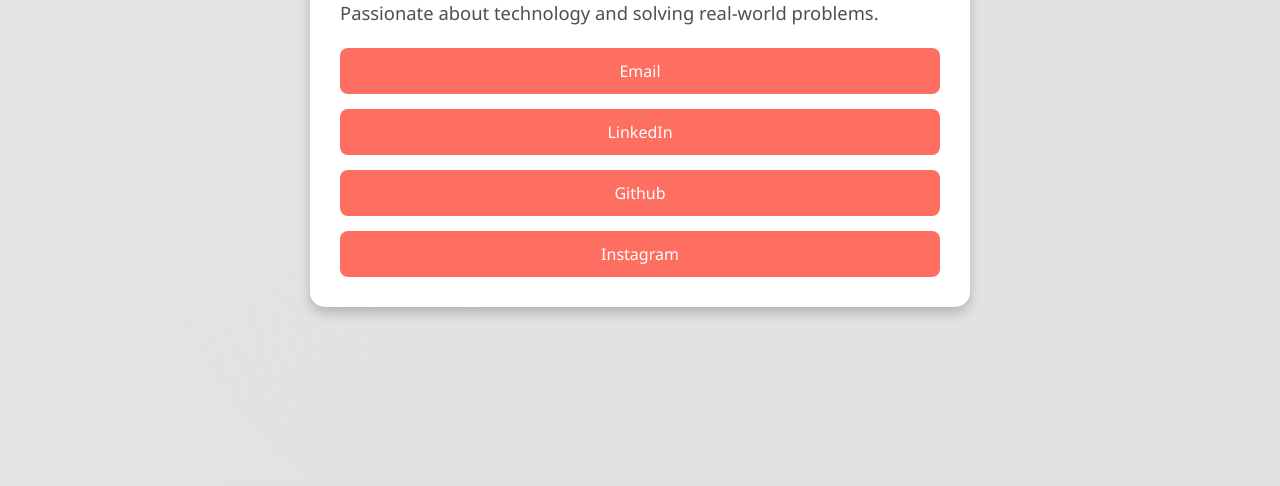
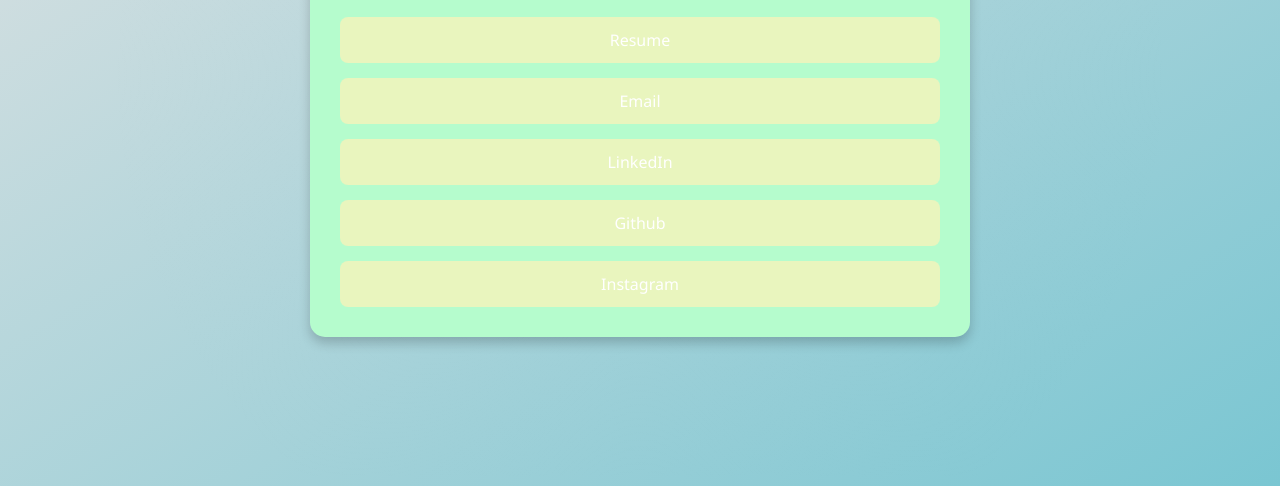
Before and after one commit to rupesh988/me, a plain HTML site: page index.html in a window 1280 px wide. Shown: the part 334-820 px from the top of the page. Drawn offline with Linux system fonts and the light colour scheme.

Commit message:
Update index.html

```diff
--- a/index.html
+++ b/index.html
@@ -14,14 +14,14 @@
             justify-content: center;
             height: 100vh;
             margin: 10px;
-            background: linear-gradient(to bottom right, #e3e3e3, #e2e2e2);
-            color: #212529;
+            background: linear-gradient(to bottom right, #e3e3e3, #7AC6D2);
+            color: #7AC6D2;
             position: relative;
             overflow: hidden;
         }
 
         .container {
-            background: #ffffff;
+            background: #B5FCCD;
             padding: 30px;
             border-radius: 15px;
             box-shadow: 0 6px 12px rgba(0, 0, 0, 0.2);
@@ -60,7 +60,7 @@
         }
 
         .link-block {
-            background-color: #ff6f61;
+            background-color: #E9F5BE;
             color: white;
             padding: 12px 20px;
             border-radius: 8px;
@@ -165,6 +165,7 @@
             <p>Passionate about technology and solving real-world problems. </p>
         </div>
         <div class="links">
+            <a href="rupesh_resume_z1.pdf" class="link-block" >Resume</a>
             <a href="mailto:inrupesh.in@gmail.com" class="link-block">Email</a>
             <a href="https://www.linkedin.com/in/rupesh988" target="_blank" class="link-block">LinkedIn</a>
             <a href="https://github.com/rupesh988" target="_blank" class="link-block">Github</a>
```
